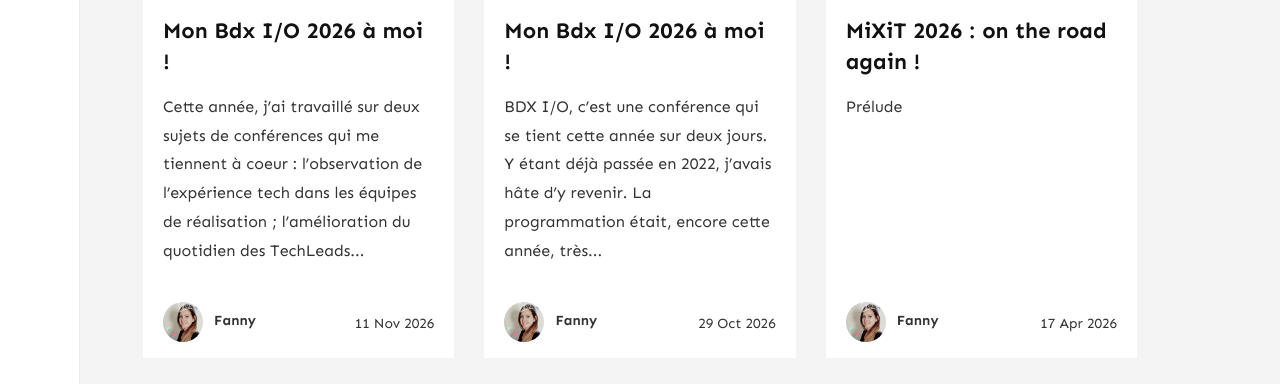
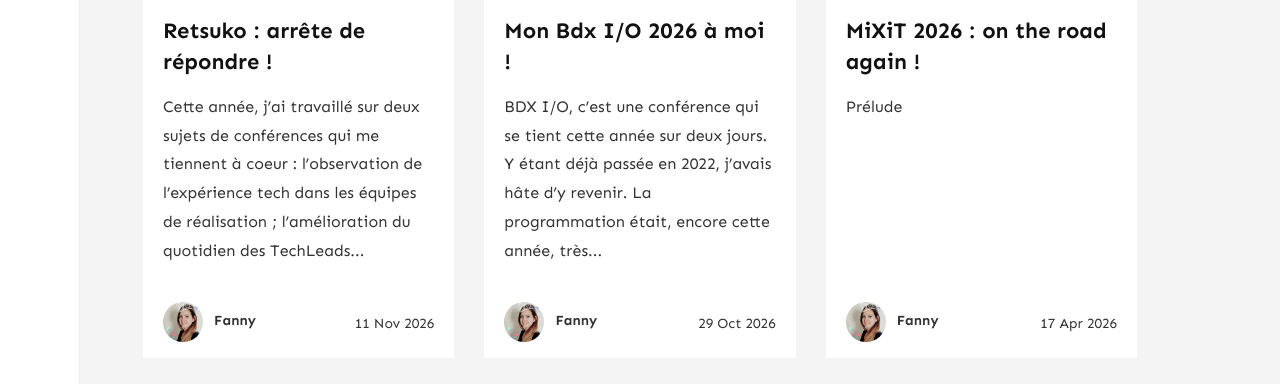
Before and after one commit to klaukf/blog, a Jekyll site: the page built from _pages/categories.md, in a window 1280 px wide and 900 px high, scrolled down 1064 px, cut to the strip 243-627 px from the top of the window. Built offline with Jekyll 4.4.1, drawn with Linux system fonts in a browser that asks for light colours; nearby versions of some CDN libraries; comment, search, counter and statistics services are not loaded.

Commit message:
AggretsukoCorrection (#61)
* aggretsuko

* changtTitre

```diff
--- a/_posts/2026-11-11-TechLeads-Aggretsuko.md
+++ b/_posts/2026-11-11-TechLeads-Aggretsuko.md
@@ -1,6 +1,6 @@
 ---
 layout: post
-title:  "Mon Bdx I/O 2026 à moi !"
+title:  "Retsuko : arrête de répondre !"
 author: fanny
 categories: [ event ]
 tags: [ aggretsuko ]
@@ -12,6 +12,7 @@
 - l'amélioration du quotidien des TechLeads sur-sollicités via le questionnement puissant.
 
 Pour la première, j'ai choisi d'observer les développeurs et les ops sous un prisme différent, en les considérant comme les clients des plateformes et des outils internes de nos entreprises. Et pour mettre en image cela, j'avais misé sur une esthétique basée sur l'univers LEGO pour générer des images par IA. On est fin 2025 et la persistance des critères dans les prompts ne permettent pas encore de générer un univers consistant et logique comme je l'avais souhaité. Malgré tout, je suis assez fière du rendu final (à quelques tenons près sur mes briques...).
+
 Mais voilà : une question à la fin d'une de mes interventions en conférence me fait redescendre sur Terre... "Comment as-tu fais générer tes slides ? elles sont tops !"
 
 ![C'est beau des jolis slides, mais est-ce que ça vaut la peine de brûler la planète pour ça ?]({{ site.url }}{{ site.baseurl }}/assets/images/Aggretsuko/clientLEGO.png)
```
